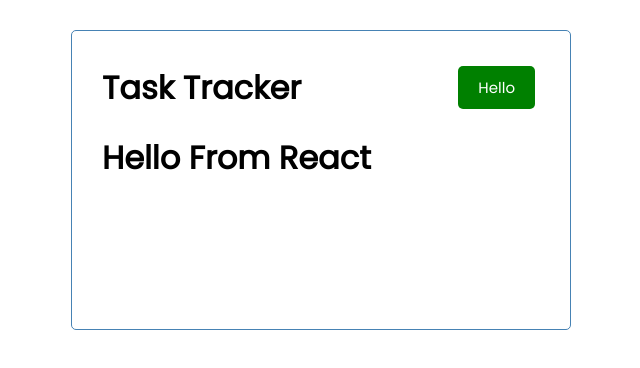
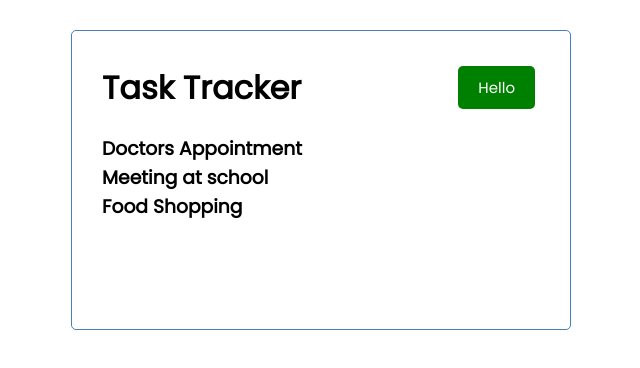
Before and after one commit to isnakolah/task-tracker, a React (Create React App) app: page / in a window 1280 px wide. Shown: the top 368 px of the page, without its empty margins (319-959 px from the left). Built offline with nearby package versions, Linux system fonts and the light colour scheme.

Commit message:
Move the task to the App component

```diff
--- a/src/App.js
+++ b/src/App.js
@@ -1,10 +1,34 @@
+import { useState } from 'react';
+
 import Header from './components/Header';
+import Tasks from './components/Tasks';
 
 function App() {
+  const [tasks, setTasks] = useState([
+    {
+      id: 1,
+      text: 'Doctors Appointment',
+      day: 'Feb 5th at 2:30pm',
+      remainder: true,
+    },
+    {
+      id: 2,
+      text: 'Meeting at school',
+      day: 'Feb 6th at 1:30pm',
+      remainder: true,
+    },
+    {
+      id: 3,
+      text: 'Food Shopping',
+      day: 'Feb 5th at 2:30pm',
+      remainder: false,
+    },
+  ]);
+
   return (
     <div className='container'>
       <Header />
-      <h1>Hello From React</h1>
+      <Tasks tasks={tasks} />
     </div>
   );
 }
--- /dev/null
+++ b/src/components/Tasks.js
@@ -0,0 +1,11 @@
+const Tasks = ({ tasks }) => {
+  return (
+    <>
+      {tasks.map((task) => (
+        <h3 key={task.id}>{task.text}</h3>
+      ))}
+    </>
+  );
+};
+
+export default Tasks;
```
